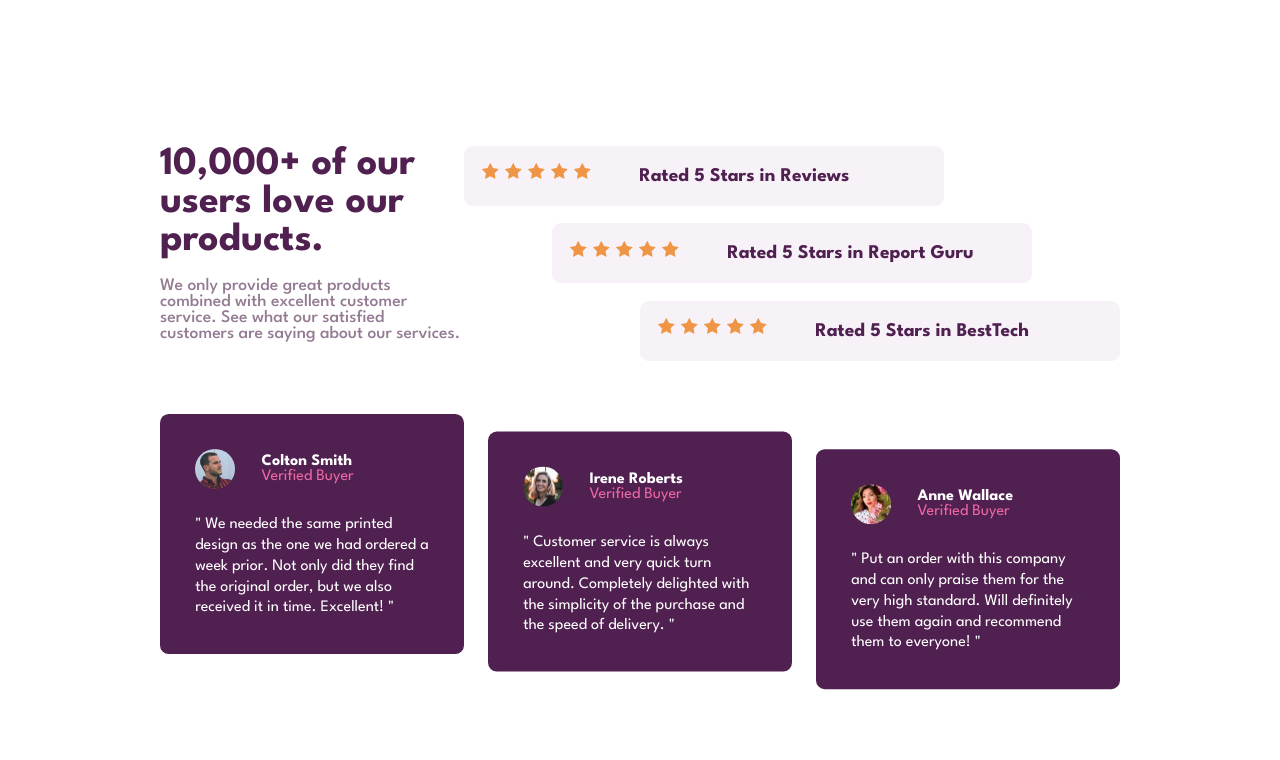
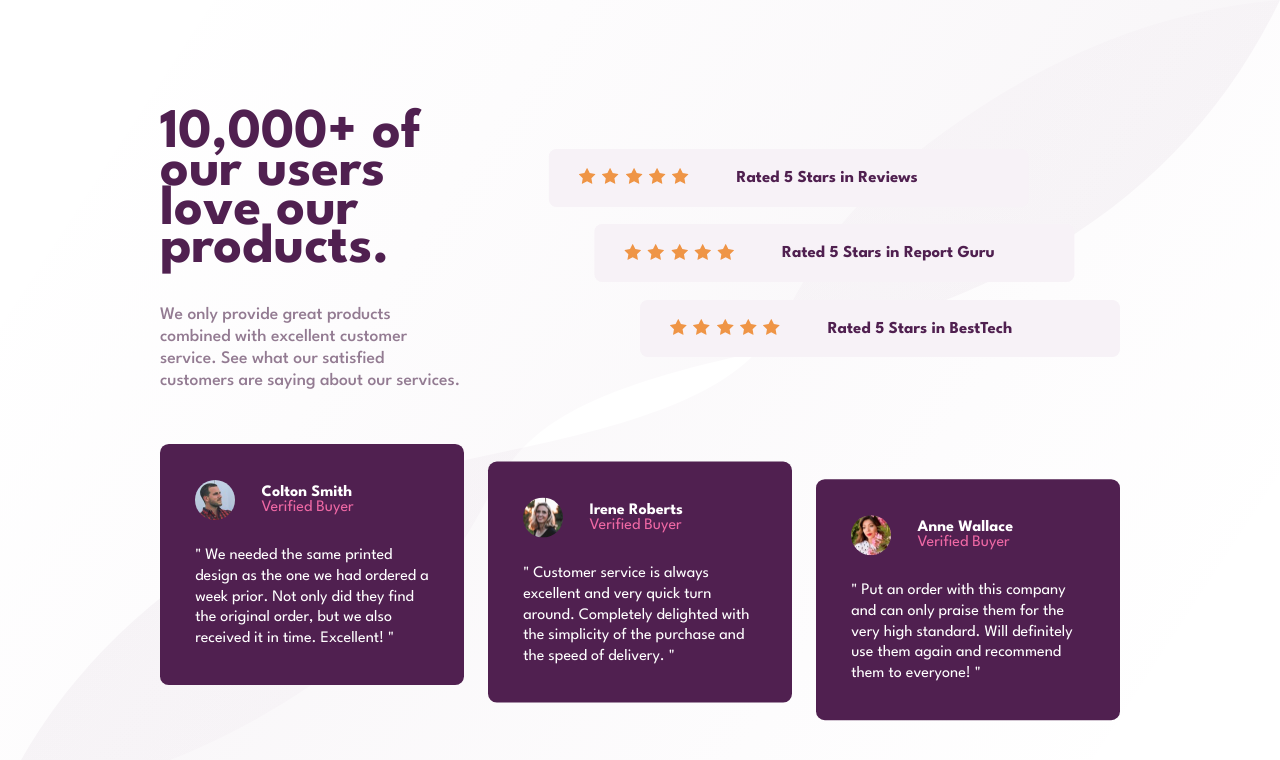
Before and after one commit to Ig0rSP/social-proof-section-master, a plain HTML site: page index.html in a window 1280 px wide. Drawn offline with Linux system fonts and the light colour scheme.

Commit message:
final version 1.0

```diff
--- a/style.css
+++ b/style.css
@@ -9,15 +9,19 @@ body {
     --txt-color: hsl(303, 10%, 53%);
     --usr-txt-color: hsl(300, 24%, 96%);
 
+    margin: 0;
     display: flex;
     width: 100%;
-    height: 100vh;
+    min-height: 100vh;
     flex-direction: column;
     justify-content: center;
     align-items: center;
     font-family: 'League Spartan';
     font-size: 1.1em;
     font-weight: 500;
+    background-image: url(images/bg-pattern-top-desktop.svg), url(images/bg-pattern-bottom-desktop.svg);
+    background-repeat: no-repeat no-repeat;
+    background-size: 100% 100%;
 }
 
 main {
@@ -34,10 +38,11 @@ header {
     align-items: center;
     text-align: left;
     color: var(--txt-color);
+    gap: 1em;
 }
 
 header h1 {
-    font-size: clamp(2.5rem, 3vw, 3.5rem);
+    font-size: clamp(2.5rem, 5vw, 3.5lh);
     font-weight: 700;
     line-height: clamp(2rem, 3vw, 3.5rem);
     color: var(--usr-bg-color);
@@ -46,11 +51,13 @@ header h1 {
 
 header p {
     margin-bottom: 0;
+    line-height: 1.25em;
 }
 
 .raters {
     display: flex;
     flex-direction: column;
+    justify-content: center;
     align-items: flex-end;
     gap: 1em;
 }
@@ -60,29 +67,30 @@ header p {
     flex-direction: row;
     gap: 3rem;
     align-items: center;
-    /*FALTA alinear todo*/
-    max-height: 2em;
-    width: 30rem;
+    min-height: 1.8em;
+    min-width: 30rem;
 
     color: var(--usr-bg-color);
     background: var(--usr-txt-color);
     padding: 1em 0em;
     border-radius: .5em;
+
+    font-size: .95rem;
 }
 
 .raters__cont:first-child {
-    transform: translateX(-10em);
+    transform: translateX(-6em);
 }
 
 .raters__cont:nth-child(2) {
-    transform: translateX(-5em);
+    transform: translateX(-3em);
 }
 
 .stars {
     display: flex;
-    gap: .35em;
-    margin-bottom: .5em;
-    margin-left: 1em;
+    gap: .4em;
+    margin-bottom: .2em;
+    margin-left: 2em;
 }
 
 .raters__cont h3 {
@@ -151,10 +159,17 @@ header p {
     margin: 0;
 }
 
-@media (min-width: 1031px) and (max-width: 1222px) {
+@media (min-width: 981px) and (max-width: 1050px) {
+    body {
+        background-image: url(images/bg-pattern-top-mobile.svg), url(images/bg-pattern-bottom-mobile.svg);
+        background-repeat: no-repeat no-repeat;
+        background-size: 100% 100%;
+    }
+
     main {
         grid-template-columns: 1fr;
         column-gap: 0;
+        margin: 5em 0;
     }
 
     .raters {
@@ -177,12 +192,15 @@ header p {
     }
 }
 
-@media (max-width: 1030px) {
+@media (max-width: 980px) {
 
     body {
         height: auto;
         width: 100%;
         box-sizing: border-box;
+        background-image: url(images/bg-pattern-top-mobile.svg), url(images/bg-pattern-bottom-mobile.svg);
+        background-repeat: no-repeat no-repeat;
+        background-size: 100% 100%;
     }
 
     main {
@@ -210,7 +228,7 @@ header p {
         gap: 0;
         justify-content: center;
         width: 100%;
-        max-width: 100%;
+        min-width: auto;
     }
 
     .raters__cont:first-child {
```
